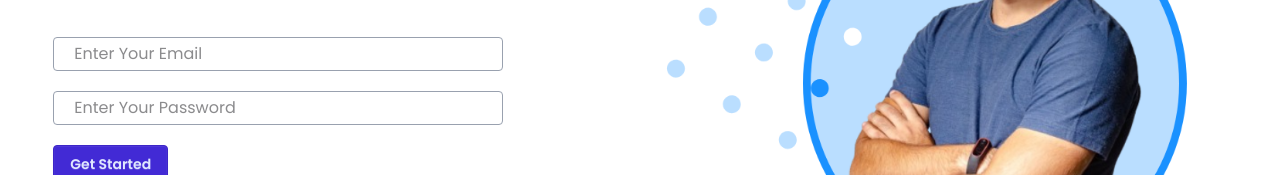
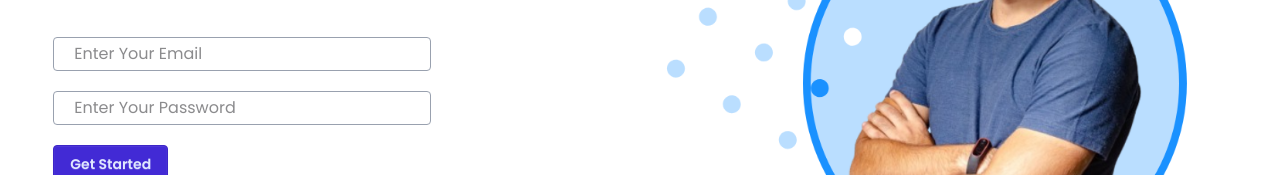
Before and after one commit to khaled8787/english-janala, a plain HTML site: page index.html in a window 1280 px wide. Shown: the part 344-519 px from the top of the page. Drawn offline with nearby package versions, Linux system fonts and the light colour scheme; no server answers.

Commit message:
second commit

```diff
--- a/index.html
+++ b/index.html
@@ -66,9 +66,9 @@
           <h2 class="text-4xl font-bold mb-8"><span class="text-sky-400">English</span> is Easy!!</h2>
           <p class="font-bangla mb-10">আজ থেকেই আপনার ভাষা শেখার যাত্রা শুরু করুন। আপনি যদি নতুন হন অথবা আপনার দক্ষতা বাড়াতে চান, আমাদের Interactive Lessons আপনাকে নিয়ে যাবে অন্য একটি Level এ</p>
           <div>
-      <input class="border-gray-400 mb-5 pr-28 pl-5 py-1 rounded-sm" type="email" placeholder="Enter Your Email" name="" id="">
+      <input class="border-gray-400 mb-5 pr-10 pl-5 py-1 rounded-sm" type="email" placeholder="Enter Your Email" name="" id="">
       <br>
-      <input class="border-gray-400 mb-5 pr-28 pl-5 py-1 rounded-sm" type="password" placeholder="Enter Your Password" name="" id="">
+      <input class="border-gray-400 mb-5 pr-10 pl-5 py-1 rounded-sm" type="password" placeholder="Enter Your Password" name="" id="">
       <br>
       <button class="btn btn-primary">Get Started</button>
     </div>
```
